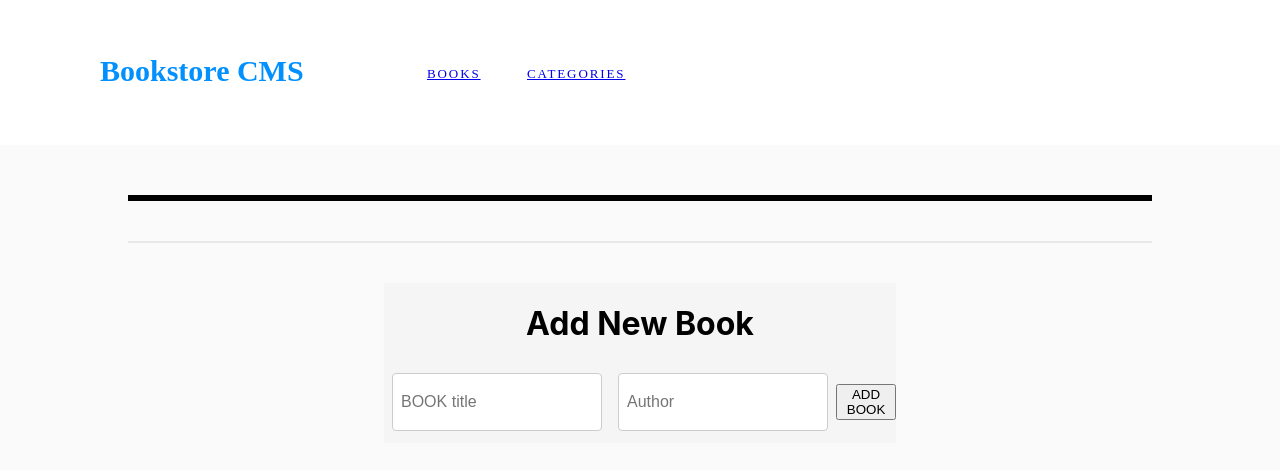
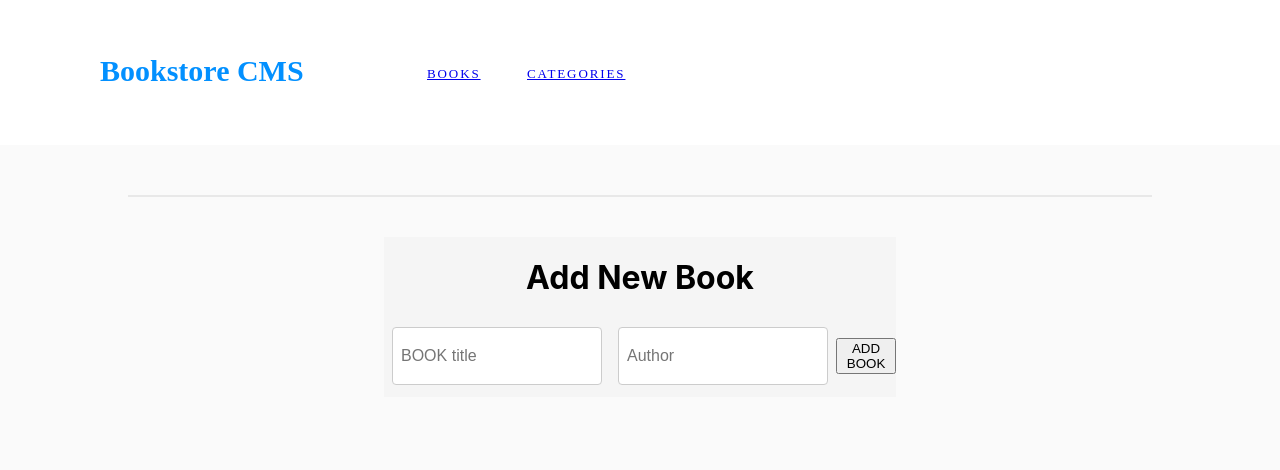
Before and after one commit to Abdulwhbhussain/Bookstore-React-Microverse, a React (Create React App) app: page / in a window 1280 px wide. Shown: the top 470 px of the page. Built offline with nearby package versions, Linux system fonts and the light colour scheme.

Commit message:
UI Improvements

```diff
--- a/src/components/BooksList.jsx
+++ b/src/components/BooksList.jsx
@@ -5,7 +5,6 @@ import BookItem from './BookItem';
 // Styled Unordered List
 const StyledUl = styled.ul`
   list-style-type: none;
-  border: 3px solid #000;
   padding: 0;
 `;
 
```
